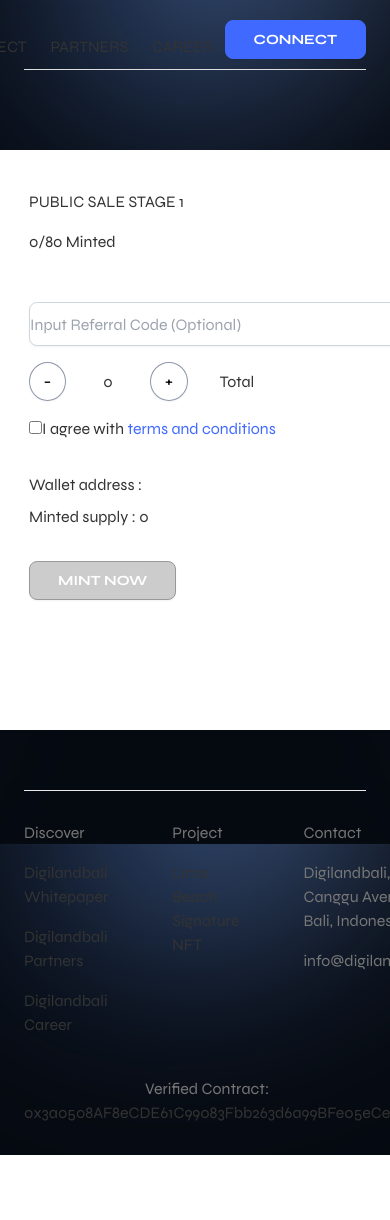
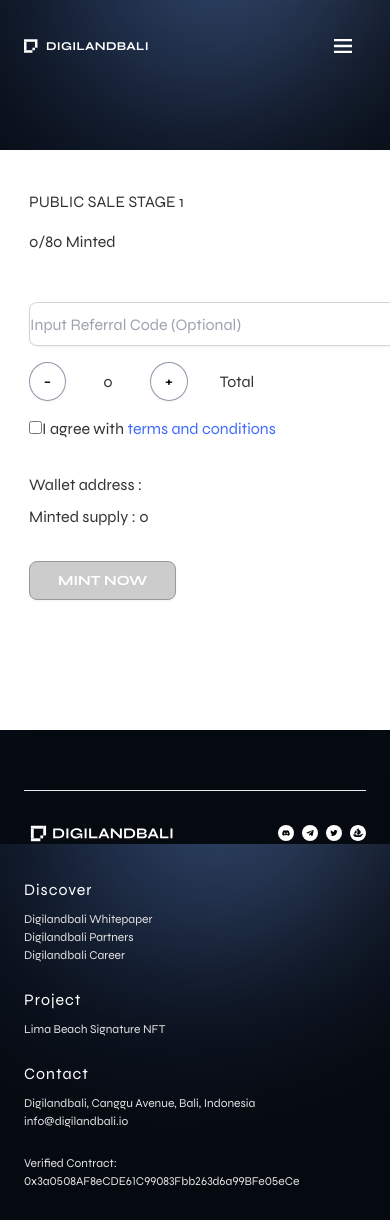
Before and after one commit to nekaartajaya/balinftland-web, a Next.js app: page /minting/lima-beach in a window 390 px wide. Before the commit the page ends 1155 px from the top, so only its background shows below. Built offline with nearby package versions, Linux system fonts and the light colour scheme.

Commit message:
Create Responsive Navbar & Footer (#16)
* feat : create responsive footer

* feat : create responsive navbar

```diff
--- a/src/components/FooterComponent.js
+++ b/src/components/FooterComponent.js
@@ -3,50 +3,88 @@
 const FooterComponent = () => {
   return (
     <footer id="footer" className={styles.footer}>
+      <div className="flex justify-between items-center desktop:hidden tabler:mb-14 mb-8">
+        <img
+          src="/Logo_Digilandbali.svg"
+          className="w-40 h-auto tablet:w-[200px] tablet:h-10"
+          alt="Logo-DigilandBali"
+        />
+        <div className={`${styles.contactIcons} ${styles.top}`}>
+          <img
+            src="/Discord_White.svg"
+            className="tablet:w-5 tablet:h-5 w-4 h-4"
+            alt="Discord-white"
+          />
+          <img
+            src="/Telegram_White.svg"
+            className="tablet:w-5 tablet:h-5 w-4 h-4"
+            alt="Discord-white"
+          />
+          <img
+            src="/Twitter_White.svg"
+            className="tablet:w-5 tablet:h-5 w-4 h-4"
+            alt="Discord-white"
+          />
+          <img
+            src="/Opensea_White.svg"
+            className="tablet:w-5 tablet:h-5 w-4 h-4"
+            alt="Discord-white"
+          />
+        </div>
+      </div>
       <div className={styles.container}>
-        <div>
-          <img src="/Logo_Digilandbali.svg" className="w-45 h-[30px]" alt="Logo-DigilandBali" />
+        <div className="desktop:block hidden mr-10">
+          <img
+            src="/Logo_Digilandbali.svg"
+            className="max-w-45 w-45 h-10"
+            alt="Logo-DigilandBali"
+          />
         </div>
         <div className={styles.info}>
-          <div className={styles.discover}>
-            <label>Discover</label>
-            <label>
+          <div className={styles.inner}>
+            <label className={styles.title}>Discover</label>
+            <div className="flex flex-col tablet:gap-4">
+              <label className={styles.link}>
                 <a href="#!">Digilandbali Whitepaper</a>
               </label>
-            <label>
+              <label className={styles.link}>
                 <a href="#!">Digilandbali Partners</a>
               </label>
-            <label>
+              <label className={styles.link}>
                 <a href="#!">Digilandbali Career</a>
               </label>
             </div>
-          <div className={styles.project}>
-            <label>Project</label>
-            <label>
+          </div>
+          <div className={styles.inner}>
+            <label className={styles.title}>Project</label>
+            <div className="flex flex-col tablet:gap-4">
+              <label className={styles.link}>
                 <a href="#!">Lima Beach Signature NFT</a>
               </label>
             </div>
-          <div className={styles.contact}>
-            <label>Contact</label>
-            <div>
-              <label>Digilandbali, Canggu Avenue, Bali, Indonesia</label>
           </div>
-            <label>info@digilandbali.io</label>
+          <div className={styles.inner}>
+            <label className={styles.title}>Contact</label>
+            <div className="flex flex-col tablet:gap-4">
+              <label className={styles.link}>Digilandbali, Canggu Avenue, Bali, Indonesia</label>
+              <label className={styles.link}>info@digilandbali.io</label>
             </div>
           </div>
         </div>
-      <div style={{display: 'flex', flexDirection: 'row'}}>
-        <label>
-          Verified Contract:{' '}
+      </div>
+      <div className="flex flex-row items-center tablet:mt-[115px] desktop:mt-16">
+        <div className="flex desktop:flex-row flex-col justify-start desktop:text-[16px] text-[14px]">
+          <label className={`text-left mr-1 ${styles.link}`}>Verified Contract: </label>
           <a
+            className={styles.link}
             href="https://rinkeby.etherscan.io/address/0x3a0508AF8eCDE61C99083Fbb263d6a99BFe05eCe"
             target="_blank"
             rel="noopener noreferrer"
           >
             0x3a0508AF8eCDE61C99083Fbb263d6a99BFe05eCe
           </a>
-        </label>
-        <div className={styles.contactIcons}>
+        </div>
+        <div className={`${styles.contactIcons} ${styles.bottom}`}>
           <img src="/Discord_White.svg" className="w-6 h-6" alt="Discord-white" />
           <img src="/Telegram_White.svg" className="w-6 h-6" alt="Discord-white" />
           <img src="/Twitter_White.svg" className="w-6 h-6" alt="Discord-white" />
--- a/src/components/Layout.js
+++ b/src/components/Layout.js
@@ -7,6 +7,7 @@
 const Layout = ({children}) => {
   const [walletAddress, setWallet] = useState('');
   const [status, setStatus] = useState('');
+  const [isOpenNavbar, setIsOpenNavbar] = useState(false);
 
   const fetchCurrentWallet = async () => {
     const {address, status} = await getCurrentWalletConnected();
@@ -53,8 +54,12 @@
   };
 
   return (
-    <div className="content">
-      <NavbarComponent onConnect={handleConnect} walletAddress={walletAddress} />
+    <div className={`content ${isOpenNavbar ? 'fixed' : ''}`}>
+      <NavbarComponent
+        onConnect={handleConnect}
+        walletAddress={walletAddress}
+        isOpenNav={setIsOpenNavbar}
+      />
       {cloneElement(children, {walletAddress: walletAddress})}
 
       <FooterComponent />
--- a/src/components/NavbarComponent.js
+++ b/src/components/NavbarComponent.js
@@ -1,23 +1,149 @@
+import {useState} from 'react';
+
 import Link from 'next/link';
 
-const NavbarComponent = ({onConnect, walletAddress}) => {
+import {ArrowDown2} from 'iconsax-react';
+
+const NavbarComponent = ({onConnect, walletAddress, isOpenNav}) => {
+  const language = ['ENGLISH', 'MANDARIN', 'RUSSIA', 'VIETNAM'];
+  const [openNavbar, setOpenNavbar] = useState(false);
+
   return (
-    <nav id="navbar">
-      <div id="logo">
-        <img src="/Digiland_Symbol.svg" width={27} height={27} alt="Digiland-logo" />
+    <div>
+      <nav className="flex justify-between items-center desktop">
+        <div id="logo" className="w-[25%]">
+          <Link href="/">
+            <img
+              src="/Digiland_Symbol.svg"
+              className="w-[27px] h-[27px] cursor-pointer"
+              alt="Digiland-logo"
+            />
+          </Link>
         </div>
 
-      <div className="link">
+        <div className="link flex gap-9 justify-center w-[50%]">
+          <Link href="/">home</Link>
           <Link href="">whitepaper</Link>
-        <Link href="">project</Link>
-        <Link href="">partners</Link>
+          <div className="dropdown-menu relative cursor-pointer">
+            <div className="flex items-center gap-2">
+              project
+              <div className="arrow">
+                <ArrowDown2 size="20" color="#FFF" />
+              </div>
+            </div>
+            <div className="dropdown-item">
+              <Link href="/projects/lima-beach" passHref>
+                <div className="hover:opacity-100 opacity-50 cursor-pointer">
+                  lima beach signature nft
+                </div>
+              </Link>
+              <Link href="" passHref>
+                <div className="opacity-50 cursor-pointer">coming soon</div>
+              </Link>
+            </div>
+          </div>
           <Link href="">career</Link>
         </div>
 
-      <button onClick={onConnect}>
-        {walletAddress && walletAddress.length > 0 ? 'Connected' : <span>Connect</span>}
+        <div className="w-[25%] flex justify-end items-center gap-4">
+          <div className="link dropdown-menu relative cursor-pointer mr-0">
+            <div className="flex items-center gap-2">
+              EN
+              <div className="arrow">
+                <ArrowDown2 size="20" color="#FFF" />
+              </div>
+            </div>
+            <div className="dropdown-item">
+              {language.map((v, i) => {
+                return (
+                  <Link href="" passHref key={v}>
+                    <div className="hover:opacity-100 opacity-50 cursor-pointer">{v}</div>
+                  </Link>
+                );
+              })}
+            </div>
+          </div>
+          <button onClick={onConnect} className="">
+            <span>mint yours</span>
           </button>
+        </div>
       </nav>
+      <nav
+        className={`h-[70px] tablet:h-[100px] flex justify-between items-center transition transition-colors duration-200 mobile ${
+          openNavbar ? 'bg-[#050910]' : 'bg-transparent'
+        }`}>
+        <div id="logo" className="w-[50%]">
+          <Link href="/" passHref>
+            <div className=" flex items-center text-white text-[12px] tablet:text-[28px] font-bold tracking-wide gap-2">
+              <img
+                src="/Digiland_Symbol.svg"
+                className="w-[14px] h-[14px] tablet:w-[32px] tablet:h-[32px]"
+                alt="Digiland-logo"
+              />
+              DIGILANDBALI
+            </div>
+          </Link>
+        </div>
+        <div>
+          <button
+            className="bg-transparent border-0"
+            onClick={() => {
+              setOpenNavbar(!openNavbar);
+              if (!openNavbar) {
+                setTimeout(() => {
+                  isOpenNav(!openNavbar);
+                }, 200);
+              } else {
+                isOpenNav(!openNavbar);
+              }
+            }}>
+            <img
+              src={`${openNavbar ? '/close-icon.svg' : '/hamburger-icon.svg'}`}
+              className="w-[18px] tablet:w-[32px]"
+              alt="logo"
+            />
+          </button>
+        </div>
+        <div
+          className={`mobile-inner link text-[16px] tablet:text-[24px] tracking-wide gap-10 right-0 flex flex-col bg-[#050910] w-[100%] h-screen top-[60px] tablet:top-[100px] z-[999] overflow-y-auto ${
+            openNavbar ? 'open' : ''
+          }`}>
+          <Link href="/">home</Link>
+          <Link href="">whitepaper</Link>
+          <div>
+            <div>projects</div>
+            <div>
+              <Link href="/projects/lima-beach" passHref>
+                <div className="hover:text[#FFF] text-[#E2E2E2] font-medium cursor-pointer mt-[26px] px-6">
+                  lima beach signature nft
+                </div>
+              </Link>
+              <Link href="" passHref>
+                <div className="text-[#E2E2E2] font-medium cursor-pointer mt-[26px] px-6">
+                  coming soon
+                </div>
+              </Link>
+            </div>
+          </div>
+          <Link href="">career</Link>
+          <div>
+            <div>language</div>
+            <div>
+              {language.map((v, i) => {
+                return (
+                  <Link href="" passHref key={i}>
+                    <div className="hover:text[#FFF] text-[#E2E2E2] font-medium cursor-pointer mt-[26px] px-6">
+                      {v}
+                    </div>
+                  </Link>
+                );
+              })}
+            </div>
+          </div>
+          <Link href="">go to mint page</Link>
+        </div>
+      </nav>
+    </div>
   );
 };
 
--- a/styles/FooterComponent.module.css
+++ b/styles/FooterComponent.module.css
@@ -1,11 +1,11 @@
 .footer {
   flex-direction: column;
+  font-feature-settings: 'pnum' on, 'lnum' on;
 }
 
 .container {
   display: flex;
   flex-direction: row;
-  margin-bottom: 40px;
 }
 
 .info {
@@ -14,29 +14,75 @@
   margin-left: auto;
 }
 
-.discover {
+.inner {
   display: flex;
   flex-direction: column;
   text-align: left;
   gap: 16px;
-}
-
-.project {
-  display: flex;
-  flex-direction: column;
-  text-align: left;
-  gap: 16px;
-}
-
-.contact {
-  display: flex;
-  flex-direction: column;
-  text-align: left;
-  gap: 16px;
+  width: 33%;
 }
 
 .contactIcons {
   display: flex;
   gap: 16px;
-  margin-left: 490px;
+  margin-left: auto;
 }
+
+.contactIcons.top {
+  display: none;
+  gap: 8px;
+}
+
+.title {
+  color: #fff;
+  font-size: 24px;
+}
+
+.link a,
+.link {
+  color: #e2e2e2;
+  font-size: 16px;
+}
+
+@media screen and (max-width: 920px) {
+  .title {
+    font-size: 16px;
+    margin-bottom: 20px;
+  }
+  .link a,
+  .link {
+    font-size: 14px;
+  }
+}
+
+@media screen and (max-width: 550px) {
+  .contactIcons.top {
+    display: flex;
+  }
+  .contactIcons.bottom {
+    display: none;
+  }
+}
+
+@media screen and (max-width: 425px) {
+  .info {
+    display: block;
+    margin-left: 0;
+  }
+  .title {
+    margin-bottom: 8px;
+    letter-spacing: 1px;
+  }
+  .link {
+    gap: 0;
+  }
+  .inner {
+    width: 100%;
+    gap: 0;
+    margin-bottom: 24px;
+  }
+  .link a,
+  .link {
+    font-size: 12px;
+  }
+}
--- a/styles/HomeSection.module.css
+++ b/styles/HomeSection.module.css
@@ -135,6 +135,12 @@
   margin-bottom: 0;
 }
 
+@media screen and (max-width: 1199px) {
+  .titleBig {
+    font-size: 80px;
+  }
+}
+
 @media screen and (max-width: 920px) {
   .titleBig {
     font-size: 64px;
--- a/styles/globals.css
+++ b/styles/globals.css
@@ -27,22 +27,74 @@
   margin: 0 auto;
 }
 
+nav.mobile {
+  display: none;
+}
+
+nav .mobile-inner {
+  position: fixed;
+  transition: all ease-in-out 0.2s;
+  transform: translateX(100%);
+  opacity: 0;
+}
+nav .mobile-inner.open {
+  transform: translateX(0%);
+  opacity: 1;
+}
+
+nav.desktop {
+  display: flex;
+}
+
 nav {
-  margin: 10px auto 80px;
-  padding: 10px 0;
+  margin: 0px auto 80px;
+  padding: 32px 0 10px;
   display: flex;
   justify-content: flex-end;
   align-items: flex-end;
-  border-bottom: 1px solid #ddd;
 }
 
 nav a {
-  margin: 0 12px;
+  color: #fff;
+  font-family: 'Syne';
+  font-style: normal;
+  font-weight: 700;
 }
 
 nav .link {
-  margin: 0 auto;
   text-transform: uppercase;
+  color: #fff;
+  font-family: 'Syne';
+  font-style: normal;
+  font-weight: 700;
+}
+
+nav .dropdown-menu:hover .arrow {
+  transform: rotate(180deg);
+}
+
+nav .arrow {
+  transition: all ease-in-out 0.2s;
+}
+
+nav .dropdown-menu:hover .dropdown-item {
+  opacity: 1;
+  visibility: visible;
+}
+
+.dropdown-item {
+  opacity: 0;
+  visibility: hidden;
+  display: flex;
+  flex-direction: column;
+  position: absolute;
+  top: 30px;
+  left: 0;
+  background-color: #121b2a;
+  gap: 12px;
+  padding: 16px;
+  width: max-content;
+  transition: all ease-in-out 0.2s;
 }
 
 button {
@@ -113,10 +165,35 @@
   .content {
     padding: 0 80px;
   }
+
+  nav .mobile-inner {
+    padding: 72px 80px 180px;
+  }
+}
+
+@media screen and (max-width: 1199px) {
+  nav.mobile {
+    display: flex;
+    width: 100vw;
+    margin-left: -80px;
+    padding-left: 80px;
+    padding-right: 80px;
+  }
+  nav.desktop {
+    display: none;
+  }
 }
 
 @media screen and (max-width: 677px) {
   .content {
     padding: 0 24px;
   }
+  nav.mobile {
+    margin-left: -24px;
+    padding-left: 24px;
+    padding-right: 24px;
+  }
+  nav .mobile-inner {
+    padding: 50px 24px 120px;
+  }
 }
```
Also changed, not shown: .eslintrc.json, public/close-icon.svg (added), public/hamburger-icon.svg (added). Lines whose indentation alone changed are shown as unchanged.
